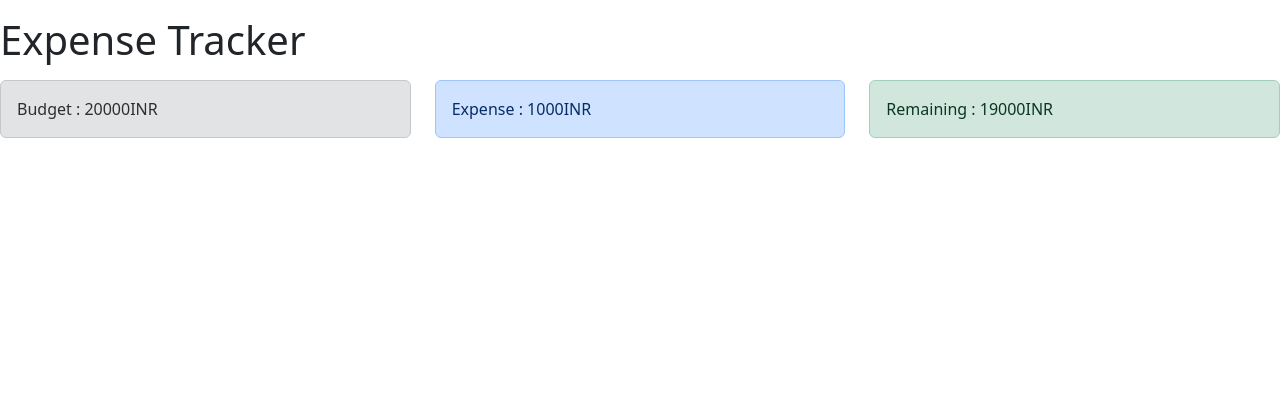
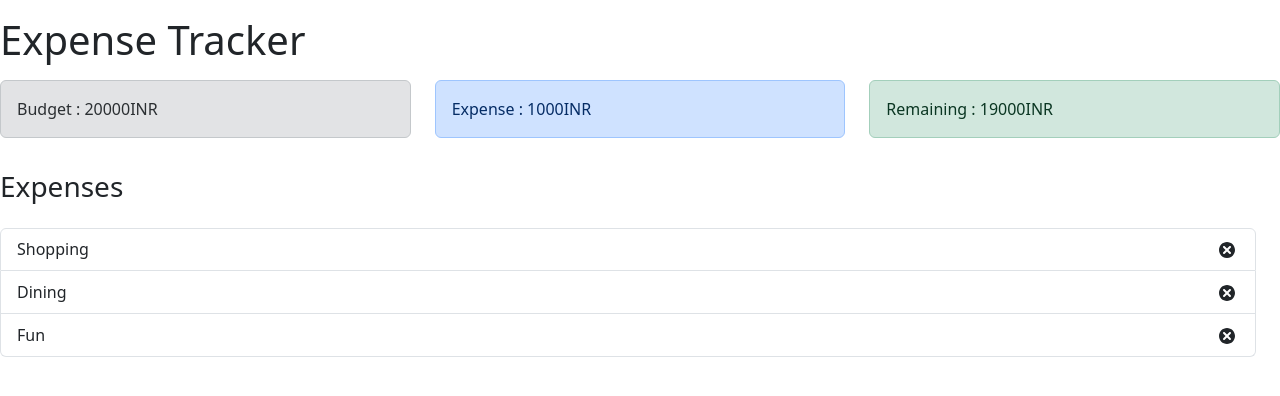
Before and after one commit to anudevSaraswat/expense-tracker, a React (Create React App) app: page / in a window 1280 px wide. Shown: the top 396 px of the page. Built offline with nearby package versions, Linux system fonts and the light colour scheme.

Commit message:
wip: added ExpenseList and ExpenseListItem components

```diff
--- a/src/App.js
+++ b/src/App.js
@@ -2,6 +2,7 @@ import './App.css';
 import { BudgetTile } from './components/BudgetTile';
 import { ExpenseTile } from './components/ExpenseTile';
 import { RemainingTile } from './components/RemainingTile';
+import { ExpenseList } from './components/ExpenseList';
 import 'bootstrap/dist/css/bootstrap.min.css';
 
 function App() {
@@ -18,6 +19,12 @@ function App() {
         <div className='col-sm'>
           <RemainingTile></RemainingTile>
         </div>
+        <h3 className='mt-3'>Expenses</h3>
+        <div className='row mt-3'>
+          <div className='col-sm'>
+            <ExpenseList></ExpenseList>
+          </div>
+        </div>
       </div>
     </div>
   );
--- /dev/null
+++ b/src/components/ExpenseList.js
@@ -0,0 +1,30 @@
+import { ExpenseListItem } from "./ExpenseListItem";
+
+export function ExpenseList() {
+
+    const expenses = [
+        {
+            id: 1,
+            name: "Shopping",
+            cost: 5000,
+        },
+        {
+            id: 2,
+            name: "Dining",
+            cost: 5000,
+        },
+        {
+            id: 3,
+            name: "Fun",
+            cost: 5000,
+        },
+    ];
+
+    return (
+        <ul className="list-group">
+            {expenses.map((expense) => (
+                <ExpenseListItem name={expense.name} cost={expense.cost}></ExpenseListItem>
+            ))}
+        </ul>
+    );
+}
--- /dev/null
+++ b/src/components/ExpenseListItem.js
@@ -0,0 +1,15 @@
+import { TiDelete } from 'react-icons/ti';
+
+export function ExpenseListItem(props) {
+    return (
+        <li className="list-group-item d-flex justify-content-between align-items-center">
+            {props.name}
+            <div>
+                <span className="badge badge-primary badge-pill mr-3">
+                    {props.name}
+                </span>
+                <TiDelete size="1.5em"></TiDelete>
+            </div>
+        </li>
+    );
+}
```
